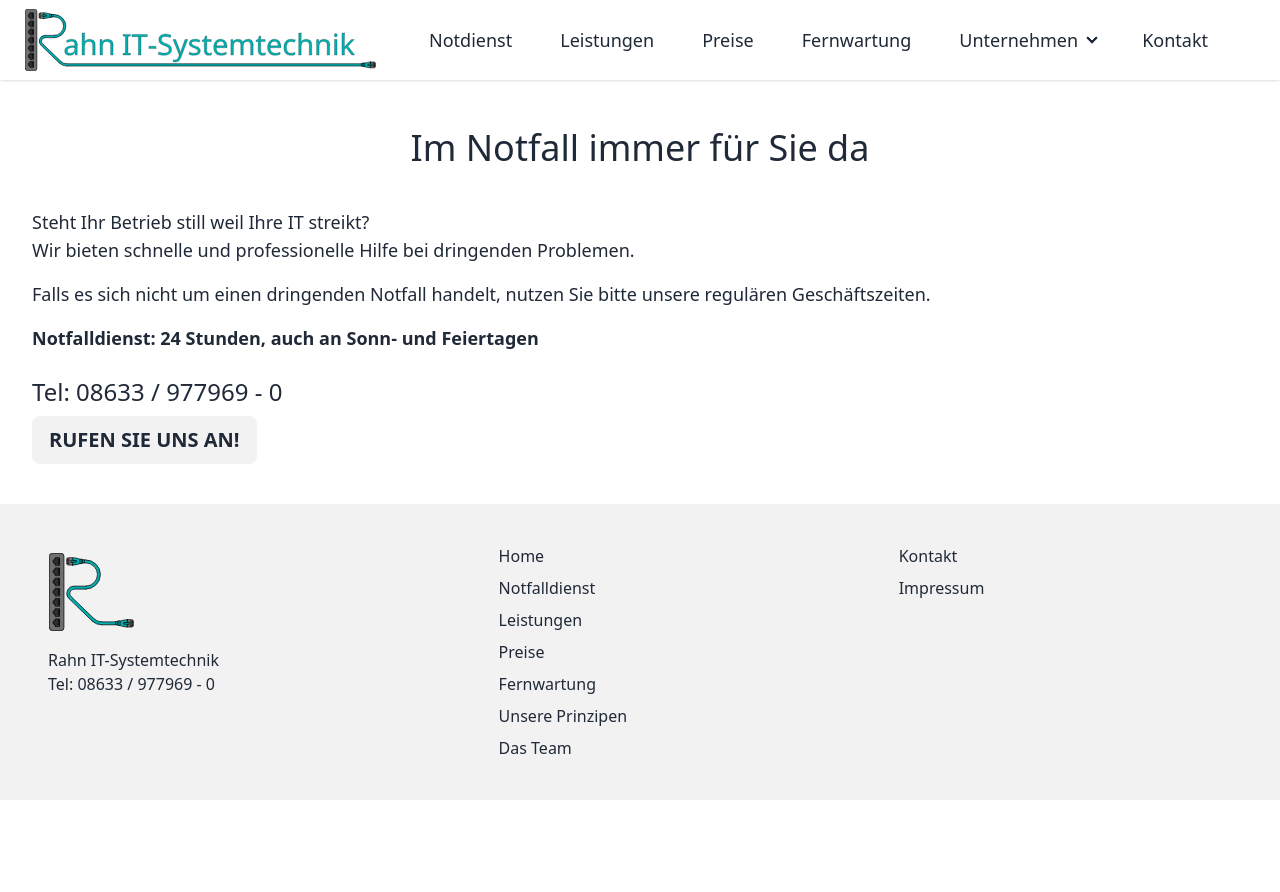
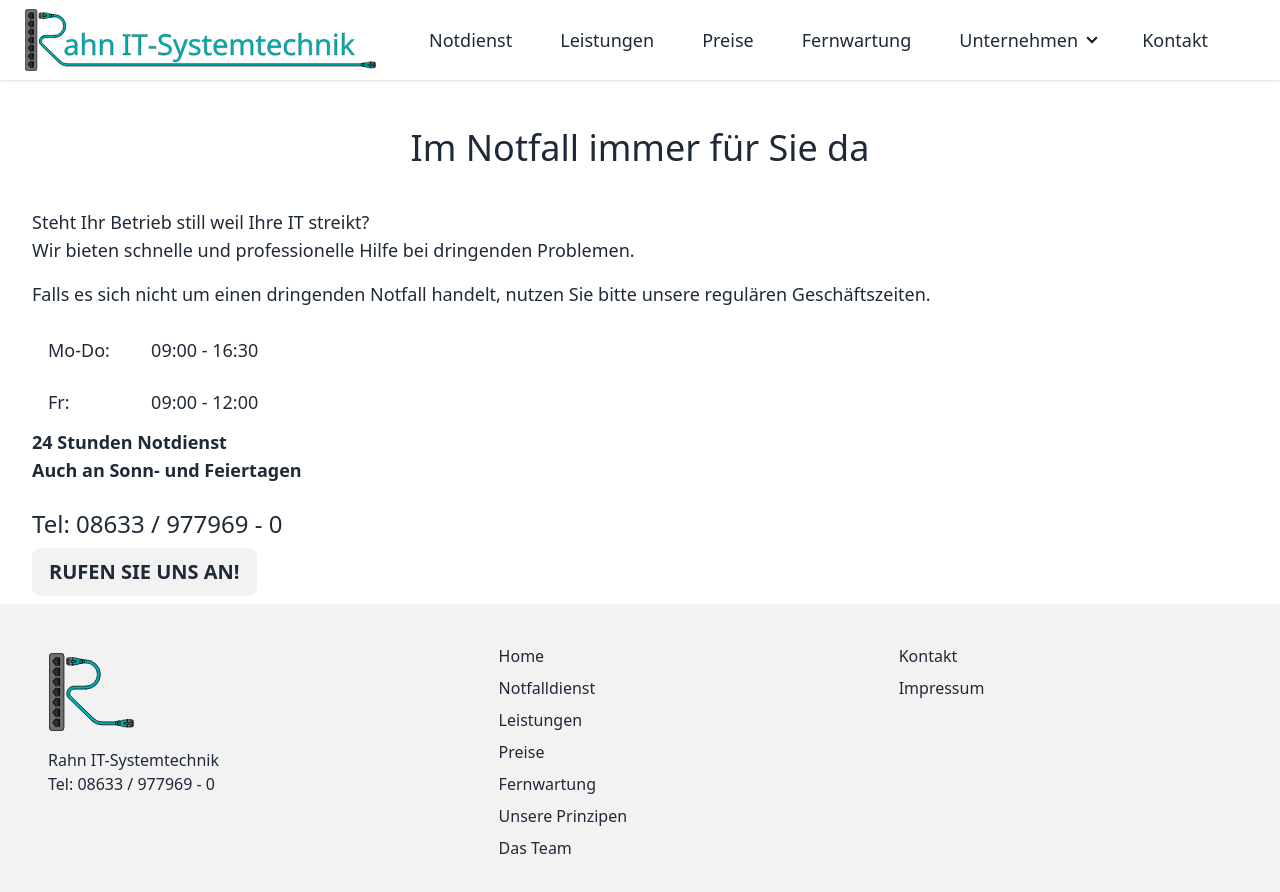
Before and after one commit to Rahn-IT/website, a SvelteKit app: page /emergency in a window 1280 px wide. Shown: the top 892 px of the page. Before the commit the page ends 800 px from the top, so only its background shows below. Built offline with nearby package versions, Linux system fonts and the light colour scheme.

Commit message:
Fixed multiple grammar errors

```diff
--- /dev/null
+++ b/src/lib/BusninessHours.svelte
@@ -0,0 +1,13 @@
+<div>
+	<table class="table w-64 p-0 text-lg">
+		<tr>
+			<td>Mo-Do:</td>
+			<td>09:00 - 16:30</td>
+		</tr>
+		<tr>
+			<td>Fr:</td>
+			<td>09:00 - 12:00</td>
+		</tr>
+	</table>
+	<b>24 Stunden Notdienst</b>
+</div>
--- a/src/routes/+page.svelte
+++ b/src/routes/+page.svelte
@@ -19,7 +19,7 @@
 		Profitieren auch Sie von unserem umfangreiches Wissen, und unserer langjährige Erfahrung.
 	</p>
 	<p class="py-2">
-		Unser Kundenstamm ist dabei so Vielseitig wie unsere Leistungen,
+		Unser Kundenstamm ist dabei so vielseitig wie unsere Leistungen,
 		<br />
 		In welcher Branche Sie auch tätig sind, zögern Sie nicht uns zu kontaktieren.
 	</p>
--- a/src/routes/about-us/+page.svelte
+++ b/src/routes/about-us/+page.svelte
@@ -83,7 +83,7 @@
 					class="link py-2"
 					href="https://www.heise.de/news/Gestohlener-Cloud-Master-Key-Microsoft-schweigt-so-fragen-Sie-selber-9229395.html"
 				>
-					Gestohlener Cloud-Master-Key: Microsoft schweigt – so fragen Sie selbst
+					Heise: Gestohlener Cloud-Master-Key: Microsoft schweigt – so fragen Sie selbst
 				</a>
 			</div>
 			<div class="py-2">
@@ -91,7 +91,7 @@
 					class="link py-2"
 					href="https://www.heise.de/news/Neue-Erkenntnisse-Microsofts-Cloud-Luecken-viel-groesser-als-angenommen-9224640.html"
 				>
-					Microsofts gestohlener Schlüssel mächtiger als vermutet
+					Heise: Microsofts gestohlener Schlüssel mächtiger als vermutet
 				</a>
 			</div>
 		</div>
--- a/src/routes/about-us/people/+page.svelte
+++ b/src/routes/about-us/people/+page.svelte
@@ -39,7 +39,7 @@
 			<p class="py-2">Mit Heinz als Vater bin ich von klein auf mit Computern groß geworden.</p>
 			<p class="py-2">Als ich 7 Jahre alt war bekam ich meinen ersten eigenen Computer.</p>
 			<p class="py-2">
-				In meiner Jugend kam mein Interesse für Programmiernug und die Funktionsweise moderner
+				In meiner Jugend kam mein Interesse für Programmierung und die Funktionsweise moderner
 				Computer auf. Ich beschäftigte mich mit logischen Schaltkreisen und simpler
 				Rechnerarchitektur.
 			</p>
--- a/src/routes/emergency/+page.svelte
+++ b/src/routes/emergency/+page.svelte
@@ -1,4 +1,5 @@
 <script>
+	import BusninessHours from '$lib/BusninessHours.svelte';
 	import Phone from '$lib/info/Phone.svelte';
 </script>
 
@@ -23,7 +24,8 @@
 		Geschäftszeiten.
 	</p>
 	<p class="py-2">
-		<b>Notfalldienst: 24 Stunden, auch an Sonn- und Feiertagen</b>
+		<BusninessHours />
+		<b>Auch an Sonn- und Feiertagen</b>
 	</p>
 </div>
 <div>
--- a/src/routes/pricing/+page.svelte
+++ b/src/routes/pricing/+page.svelte
@@ -15,12 +15,12 @@
 	<div>
 		<Price name="Anfahrt pro KM" netto={0.6} />
 		<Price name="Dienstleistung pro Stunde" priceInfo="Gültig bis 31.12.2023" netto={80}>
-			<div>Bei einer Anfahrt <b>unter 25 KM</b> werden mindestens 0.25 Stunden berechnet.</div>
-			<div>Bei einer Anfahrt <b>ab 25 KM</b> werden mindestens 0.5 Stunden berechnet.</div>
+			<div>Bei einer Anfahrt <b>unter 25 km</b> werden mindestens 0.25 Stunden berechnet.</div>
+			<div>Bei einer Anfahrt <b>ab 25 km</b> werden mindestens 0.5 Stunden berechnet.</div>
 		</Price>
 		<Price name="Dienstleistung pro Stunde" priceInfo="Gültig ab 01.01.2024" netto={90}>
-			<div>Bei einer Anfahrt <b>unter 25 KM</b> werden mindestens 0.25 Stunden berechnet.</div>
-			<div>Bei einer Anfahrt <b>ab 25 KM</b> werden mindestens 0.5 Stunden berechnet.</div>
+			<div>Bei einer Anfahrt <b>unter 25 km</b> werden mindestens 0.25 Stunden berechnet.</div>
+			<div>Bei einer Anfahrt <b>ab 25 km</b> werden mindestens 0.5 Stunden berechnet.</div>
 		</Price>
 	</div>
 
--- a/src/routes/services/+page.svelte
+++ b/src/routes/services/+page.svelte
@@ -53,7 +53,7 @@
 		</div>
 
 		<div class="p-2">
-			<p>Wir übernehmen die Wartung und Überwachnung Ihrer Server, Arbeitsplätze und Software.</p>
+			<p>Wir übernehmen die Wartung und Überwachung Ihrer Server, Arbeitsplätze und Software.</p>
 			<p>Neu, alt, Windows oder Linux - unsere Kompetenzen sind weit gefächert.</p>
 		</div>
 	</Service>
@@ -78,7 +78,7 @@
 
 	<Service title="Backup" image={Festplatte}>
 		<div class="p-2">
-			<p><i>Auf das Beste hoffen, auf das schlimmste vorbereitet sein</i></p>
+			<p><i>Auf das Beste hoffen, auf das Schlimmste vorbereitet sein</i></p>
 		</div>
 		<div class="p-2">
 			<p>
@@ -110,7 +110,7 @@
 		</div>
 
 		<div class="p-2">
-			<p>Die Sicherheit Ihres Unternehmens ist Sache aller beteiligten.</p>
+			<p>Die Sicherheit Ihres Unternehmens ist Sache aller Beteiligten.</p>
 			<p>Wir beantworten Fragen und schulen Sie und Ihr Personal.</p>
 		</div>
 	</Service>
@@ -158,7 +158,7 @@
 		</div>
 
 		<div class="p-2">
-			<p>Sind Sie mit Ihrem Anliegen nicht alleine?</p>
+			<p>Sie sind mit Ihrem Anliegen nicht alleine?</p>
 			<p>
 				Vereinen Sie Ihre Kräfte mit Anderen und finanzieren Sie gemeinsam eine Open-Source Lösung.
 			</p>
```
